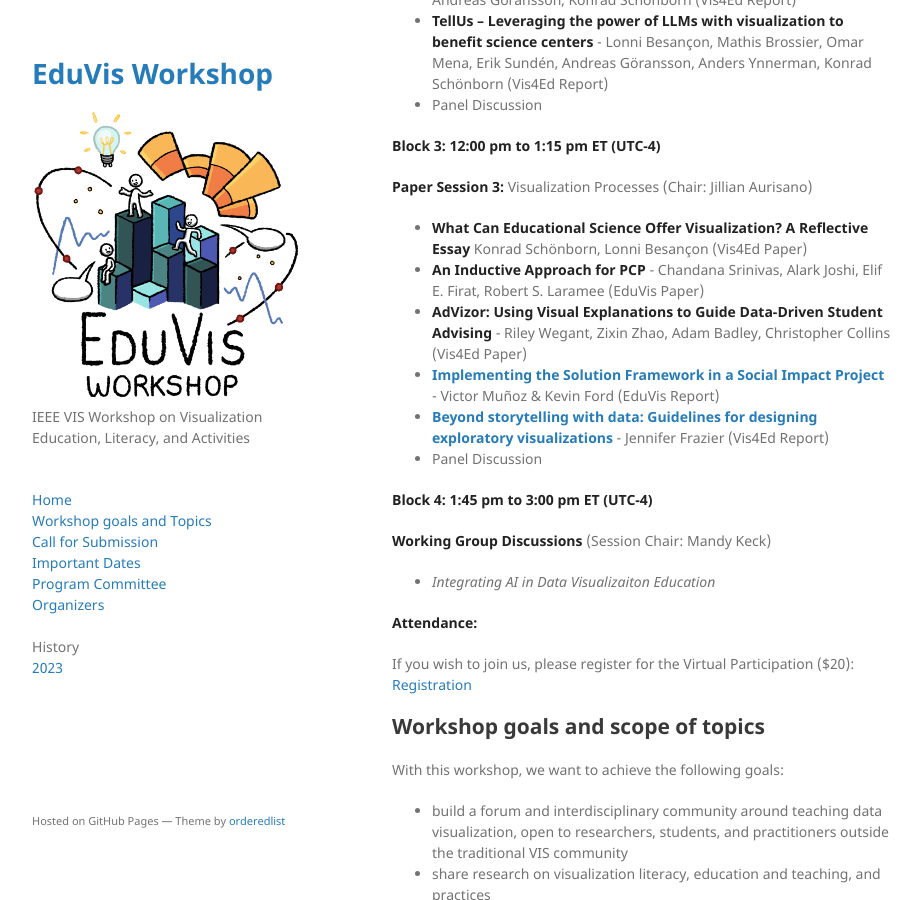
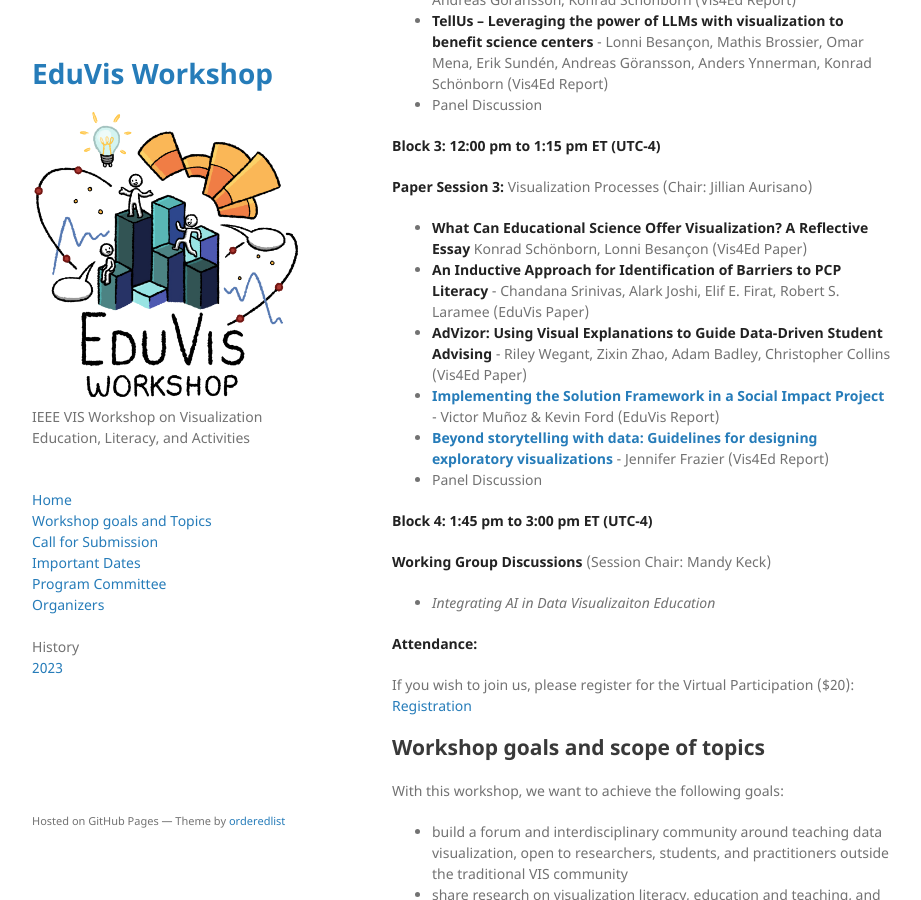
Before and after one commit to ieee-eduvis/ieee-eduvis.github.io, a Jekyll site: the page built from index.md, in a window 1280 px wide and 900 px high, scrolled down 1705 px. Shown: the whole window, without its empty margins (178-1099 px from the left). Built offline with Jekyll 4.4.1, drawn with Linux system fonts in a browser that asks for light colours.

Commit message:
Update index.md
changed Alark's paper

```diff
--- a/index.md
+++ b/index.md
@@ -45,7 +45,7 @@ The workshop is scheduled for Sunday, October 13th (8:30 - 15:00 ET/UTC-4).
 
 **Paper Session 3:** Visualization Processes (Chair: Jillian Aurisano)<br>
   * **What Can Educational Science Offer Visualization? A Reflective Essay** Konrad Schönborn, Lonni Besançon (Vis4Ed Paper)
-  * **An Inductive Approach for PCP** -	Chandana Srinivas, Alark Joshi, Elif E. Firat, Robert S. Laramee (EduVis Paper)
+  * **An Inductive Approach for Identification of Barriers to PCP Literacy** -	Chandana Srinivas, Alark Joshi, Elif E. Firat, Robert S. Laramee (EduVis Paper)
   * **AdVizor: Using Visual Explanations to Guide Data-Driven Student Advising** - Riley Wegant, Zixin Zhao, Adam Badley, Christopher Collins (Vis4Ed Paper)
   * **[Implementing the Solution Framework in a Social Impact Project](https://nightingaledvs.com/implementing-the-solution-framework/?utm_source=DVS+members&utm_campaign=01d942263b-EMAIL_CAMPAIGN_2024_09_12_10_23&utm_medium=email&utm_term=0_22843b2bbe-277ed20f77-%5BLIST_EMAIL_ID%5D&mc_cid=01d942263b&mc_eid=bb5c31f904)** - Victor Muñoz & Kevin Ford (EduVis Report)
   * **[Beyond storytelling with data: Guidelines for designing exploratory visualizations](https://nightingaledvs.com/beyond-storytelling-with-data-guidelines/)** - Jennifer	Frazier (Vis4Ed Report)
```
